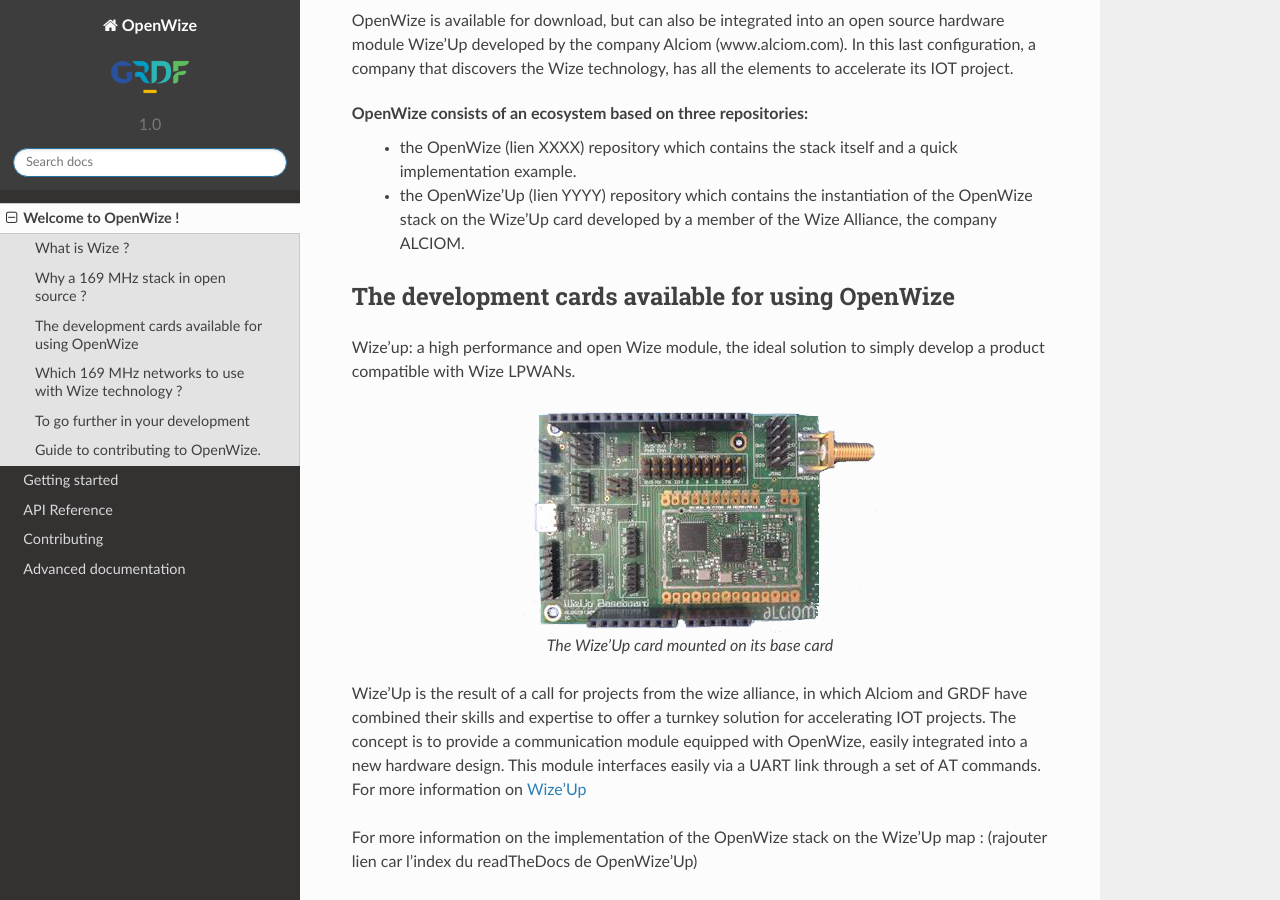
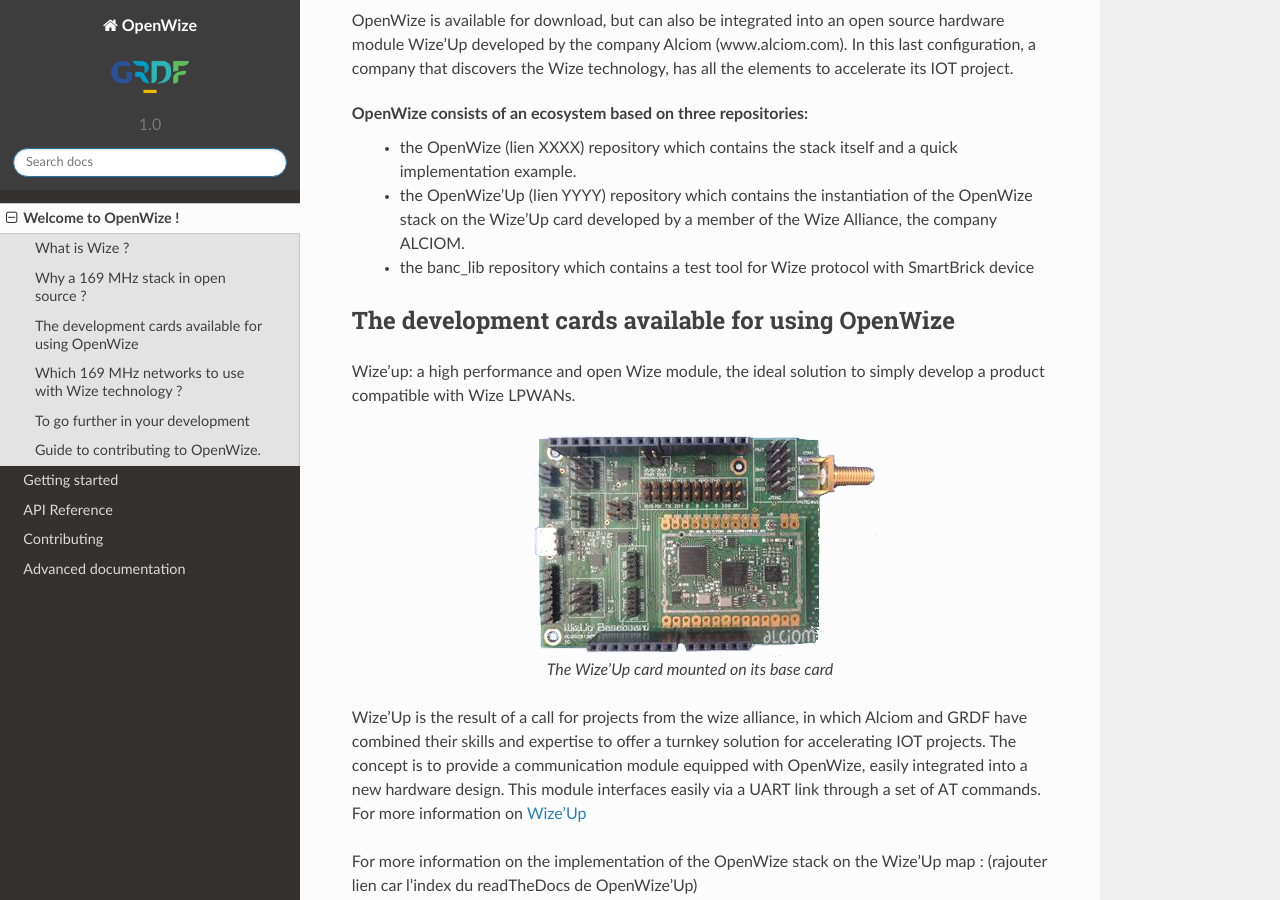
Before and after one commit to WizeEveryWhere/OpenWize, a Sphinx documentation site: the page built from docs/welcome.rst, in a window 1280 px wide and 900 px high, scrolled down 1439 px. Built offline with Sphinx 7.4.7 and the Read the Docs theme 2.0.0, drawn with Linux system fonts in a browser that asks for light colours.

Commit message:
[DOC] Added description of the 3rd repository

```diff
--- a/docs/welcome.rst
+++ b/docs/welcome.rst
@@ -40,6 +40,7 @@
 OpenWize consists of an ecosystem based on three repositories:
  * the OpenWize (lien XXXX) repository which contains the stack itself and a quick implementation example.
  * the OpenWize'Up (lien YYYY) repository which contains the instantiation of the OpenWize stack on the Wize'Up card developed by a member of the Wize Alliance, the company ALCIOM.
+ * the banc_lib repository which contains a test tool for Wize protocol with SmartBrick device
 
 
 
```
